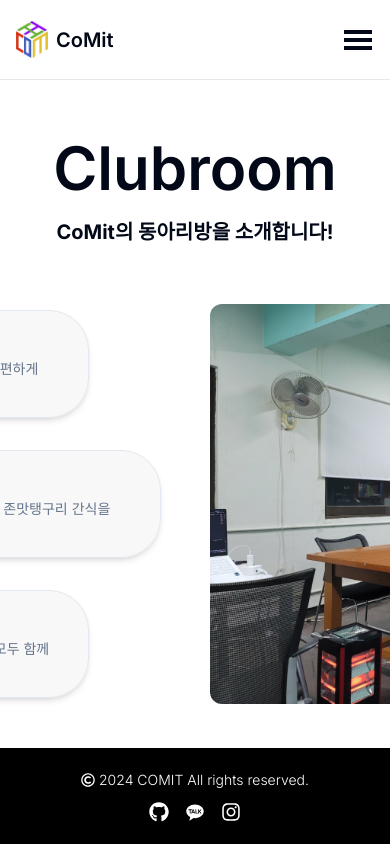
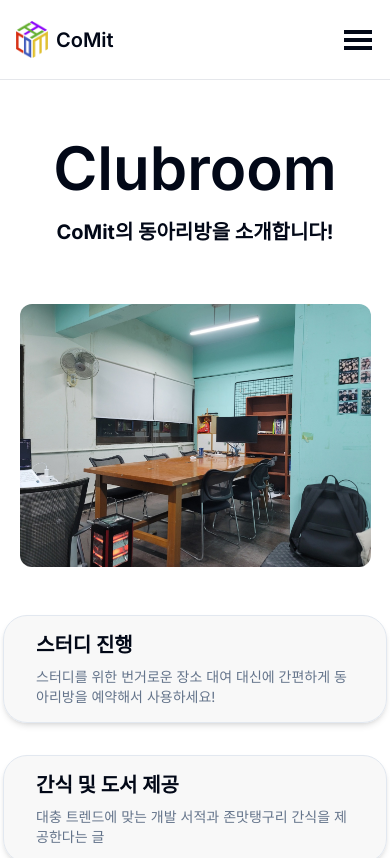
Before and after one commit to skku-comit/comit-website, a Next.js app: page /clubroom in a window 390 px wide. Shown: the top 858 px of the page. Built offline with nearby package versions, Linux system fonts and the light colour scheme.

Commit message:
feat(fe): change clubroom page responsive

```diff
--- a/app/(main)/clubroom/page.tsx
+++ b/app/(main)/clubroom/page.tsx
@@ -2,7 +2,6 @@ import ClburoomInfoCard from '@/components/clubroom/ClubroomInfoCard'
 import SectionBanner from '@/components/common/SectionBanner'
 import { Align } from '@/components/clubroom/ClubroomInfoCard'
 import Image from 'next/image'
-
 import clubroomImg from '@/public/comit-clubroom.jpg'
 
 const clubroomInfoCardData = [
@@ -30,19 +29,19 @@ export default function Clubroom() {
         title="Clubroom"
         description="CoMit의 동아리방을 소개합니다!"
       />
-      <div className="flex w-[1096px] items-center justify-between">
-        <div className="flex h-[400px] w-[500px] flex-col items-center justify-center gap-8">
+      <div className="flex items-center gap-12 flex-row-reverse space-x-reverse max-md:flex-col mb-12">
+        <div className="flex justify-center max-md:w-[90%]">
+          <Image
+            src={clubroomImg}
+            alt="comit-clubroom"
+            height={440}
+            className="rounded-xl object-contain"
+          />
+        </div>
+        <div className="flex flex-col gap-8">
           <ClburoomInfoCard {...clubroomInfoCardData[0]} />
           <ClburoomInfoCard {...clubroomInfoCardData[1]} align={Align.RIGHT} />
           <ClburoomInfoCard {...clubroomInfoCardData[2]} />
-        </div>
-        <div className="flex justify-center">
-          <Image
-            src={clubroomImg}
-            alt="comit-clubroom"
-            height={400}
-            className=" rounded-xl"
-          />
         </div>
       </div>
     </>
--- a/components/clubroom/ClubroomInfoCard.tsx
+++ b/components/clubroom/ClubroomInfoCard.tsx
@@ -1,9 +1,4 @@
-import {
-  Card,
-  CardContent,
-  CardDescription,
-  CardTitle
-} from '@/components/ui/card'
+import { Card, CardContent, CardDescription } from '@/components/ui/card'
 import { cn } from '@/lib/utils'
 
 export enum Align {
@@ -23,14 +18,14 @@ export default function ClburoomInfoCard({
   return (
     <Card
       className={cn(
-        'flex h-[108px] w-[384px] items-center justify-center rounded-[40px] bg-[#D9D9D9] bg-opacity-20 shadow-md',
-        align === Align.RIGHT && 'ml-36'
+        'flex h-[108px] w-[384px] md:w-[420px] items-center justify-center rounded-3xl bg-[#D9D9D9] bg-opacity-20 shadow-md',
+        align === Align.RIGHT && 'md:ml-20'
       )}
     >
-      <div className=" h-[70%] w-[80%]">
-        <CardTitle className="text-left">{title}</CardTitle>
-        <CardContent className="p-0 pt-2">
-          <CardDescription className="">{description}</CardDescription>
+      <div className="flex flex-col justify-around gap-2 px-8">
+        <p className="text-left text-xl font-bold">{title}</p>
+        <CardContent className="p-0">
+          <CardDescription>{description}</CardDescription>
         </CardContent>
       </div>
     </Card>
```
